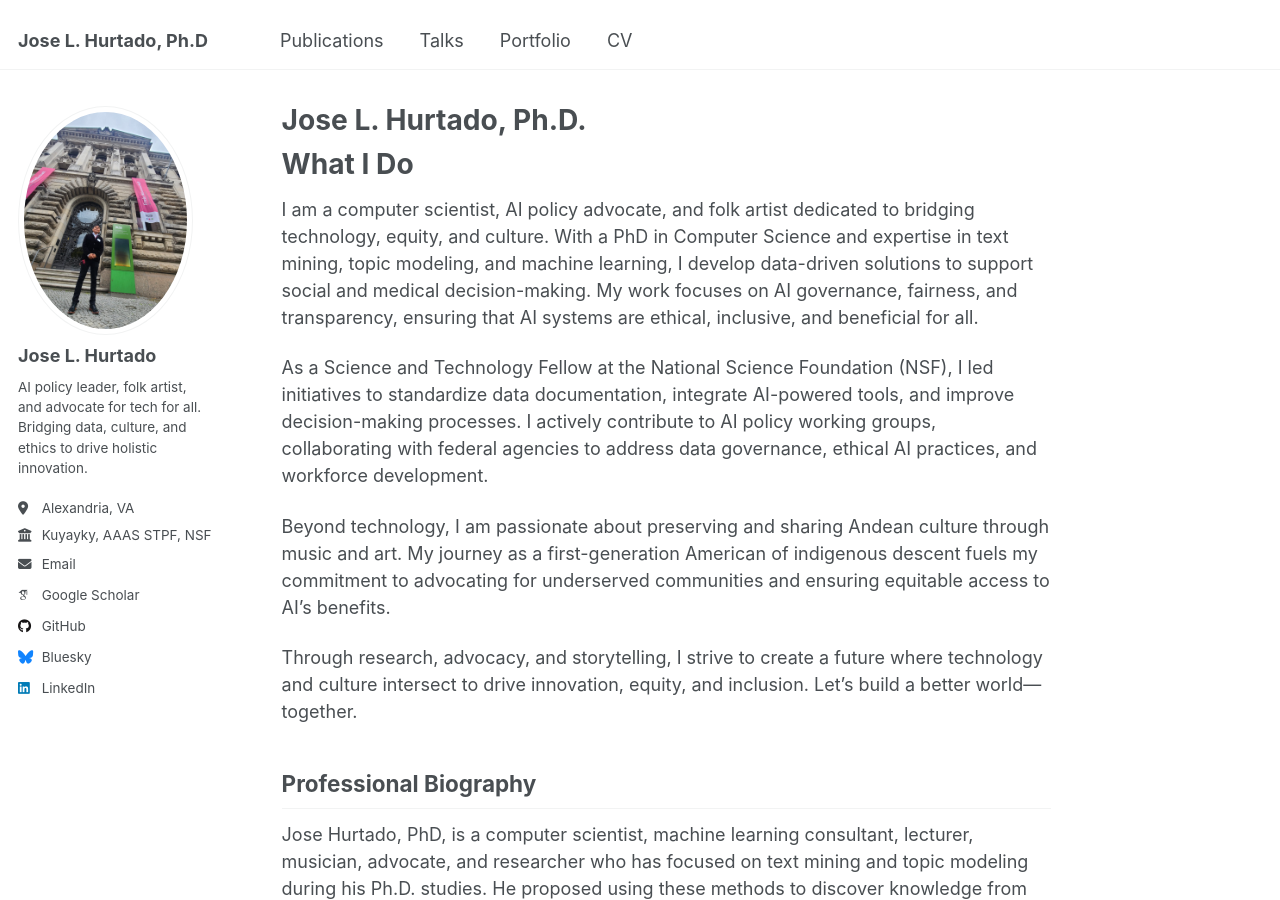
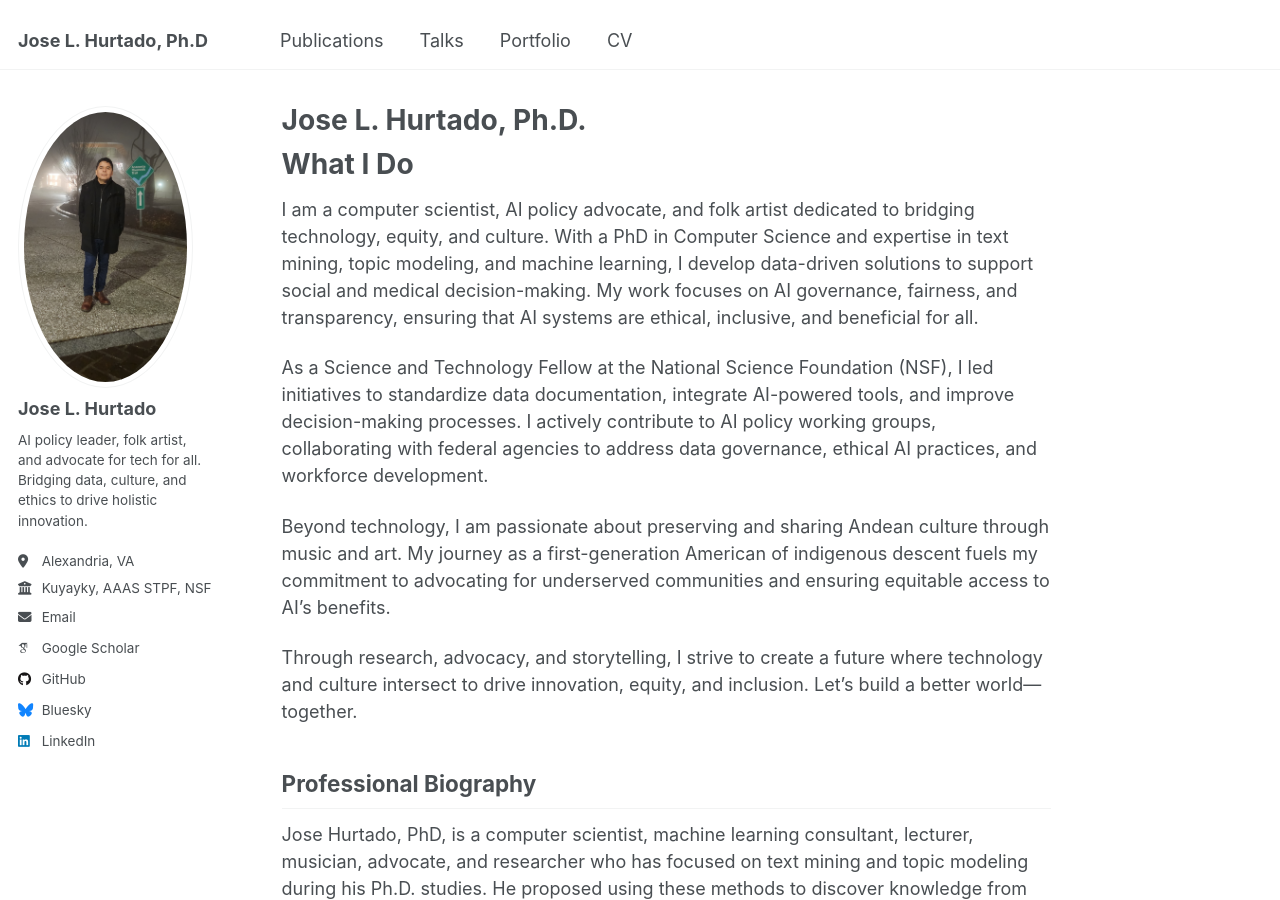
Before and after one commit to inkatown/inkatown.github.io, a Jekyll site: the page built from _pages/about.md, in a window 1280 px wide and 900 px high. Built offline with Jekyll 4.4.1, drawn with Linux system fonts in a browser that asks for light colours; some web fonts are replaced.

Commit message:
Update _config.yml

```diff
--- a/_config.yml
+++ b/_config.yml
@@ -22,7 +22,7 @@ repository               : "academicpages/academicpages.github.io"
 #               Additional customization can be done by editing /_includes/author-profile.html
 author:
   # Biographic information
-  avatar           : "peluchoberlinfull.jpeg"
+  avatar           : "peluparado.jpg"
   name             : "Jose L. Hurtado"
   pronouns         : # example: "she/her"
   bio              : "AI policy leader, folk artist, and advocate for tech for all. Bridging data, culture, and ethics to drive holistic innovation."
```
